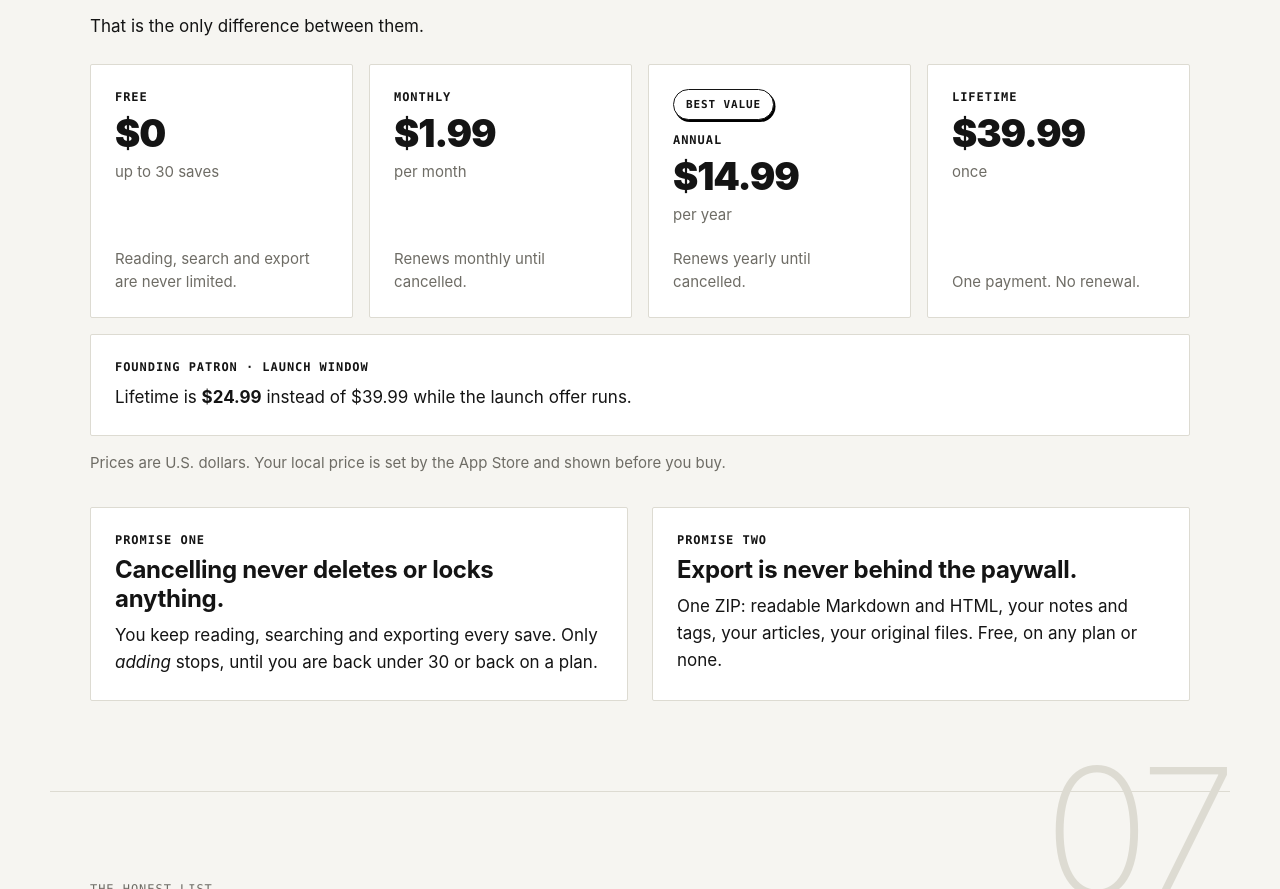
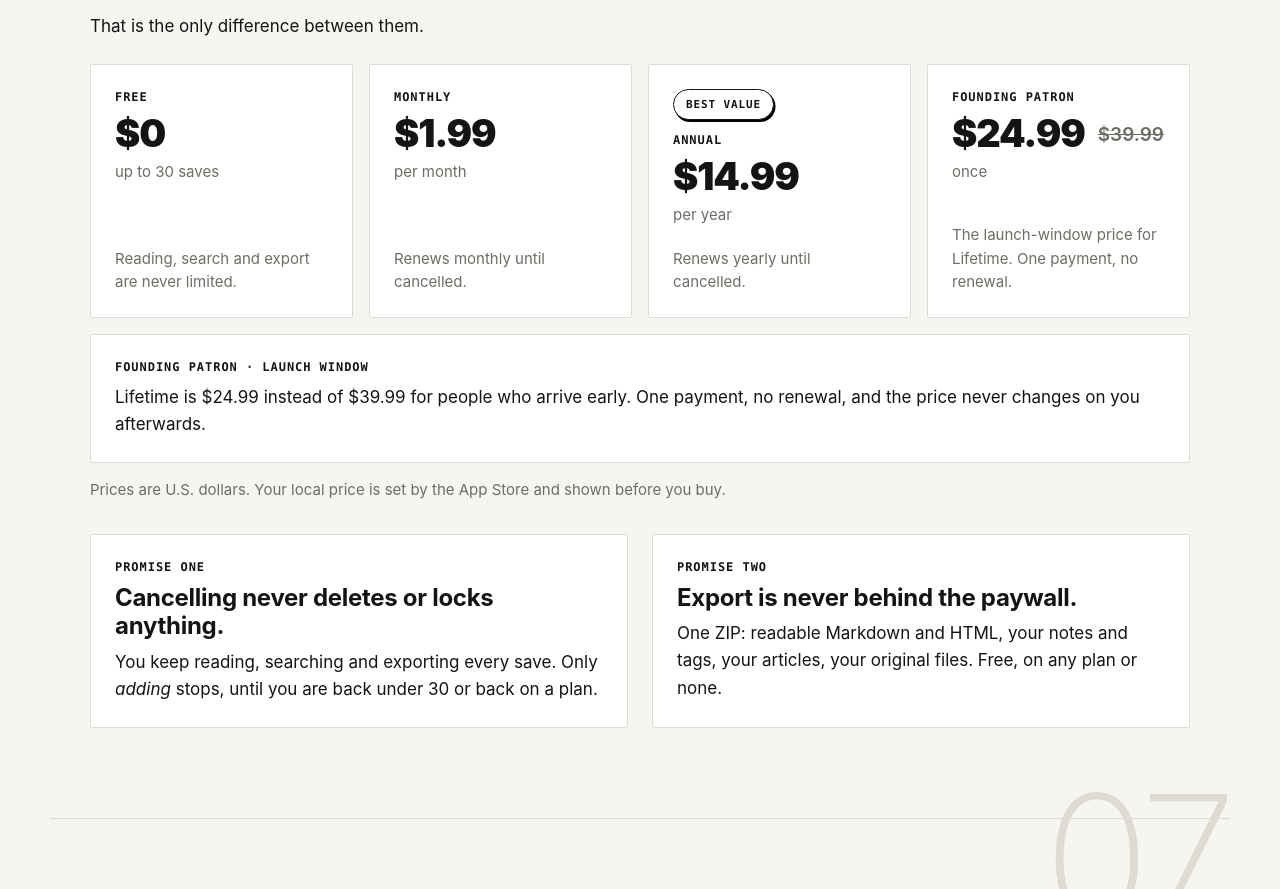
Before and after one commit to mtalaat12/laytr_website, a website: page index.html in a window 1280 px wide. Shown: the part 5008-5897 px from the top of the page. Drawn offline with Linux system fonts and the light colour scheme.

Commit message:
Publish 3afc5f94c588
Built from mtalaat12/laytr@c9b2ae0 (WITH UNCOMMITTED CHANGES).
8 file(s) changed.

Generated by website/tools/publish.py. Do not edit this repo directly.

```diff
--- a/assets/css/laytr.css
+++ b/assets/css/laytr.css
@@ -833,6 +833,18 @@ ol {
   line-height: 1;
 }
 
+/* The pre-offer price, struck through beside the price actually charged. It is
+   deliberately quieter and smaller than the headline: the number a person pays
+   is the number that should read first. */
+.plan__was {
+  font-size: 0.5em;
+  font-weight: 600;
+  letter-spacing: 0;
+  color: var(--ink-muted);
+  margin-left: 0.35em;
+  vertical-align: 0.35em;
+}
+
 .plan__period {
   color: var(--ink-muted);
   font-size: 0.9375rem;
--- a/index.html
+++ b/index.html
@@ -9,7 +9,7 @@
 <!-- The fingerprint of the sources this page was built from. It is how a deploy
      is proven rather than assumed: website/tools/verify.py computes the same
      value locally and compares it against what laytr.app is actually serving. -->
-<meta name="laytr-build" content="0e478cf0e540">
+<meta name="laytr-build" content="3afc5f94c588">
 
 
 <meta property="og:type" content="website">
@@ -428,10 +428,10 @@
 
       <div class="plan">
 
-        <p class="catalog catalog--strong">Lifetime</p>
-        <p class="plan__price">$39.99</p>
+        <p class="catalog catalog--strong">Founding Patron</p>
+        <p class="plan__price">$24.99 <s class="plan__was">$39.99</s></p>
         <p class="plan__period">once</p>
-        <p class="plan__note">One payment. No renewal.</p>
+        <p class="plan__note">The launch-window price for Lifetime. One payment, no renewal.</p>
       </div>
 
     </div>
@@ -440,8 +440,9 @@
     <div class="mount" style="margin-top:var(--s-l)">
       <p class="catalog catalog--strong">Founding Patron &middot; launch window</p>
       <p class="body" style="margin-top:var(--s-s)">
-        Lifetime is <strong>$24.99</strong> instead of
-        $39.99 while the launch offer runs.
+        Lifetime is $24.99 instead of
+        $39.99 for people who arrive early. One
+        payment, no renewal, and the price never changes on you afterwards.
       </p>
     </div>
 
```
Also changed, not shown: 404.html (+1 -1 lines), press.html (+1 -1 lines), privacy.html (+1 -1 lines), support.html (+1 -1 lines), terms.html (+1 -1 lines), welcome.html (+1 -1 lines).
